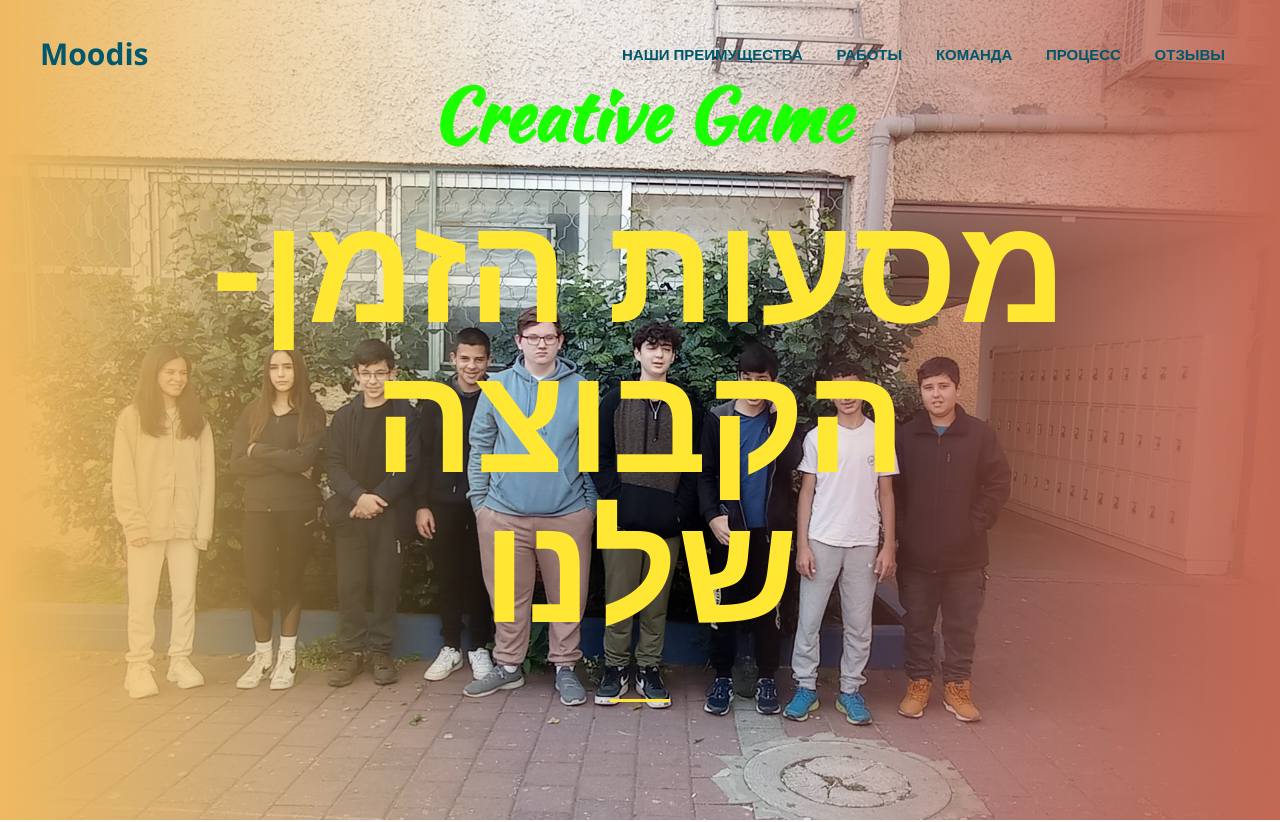
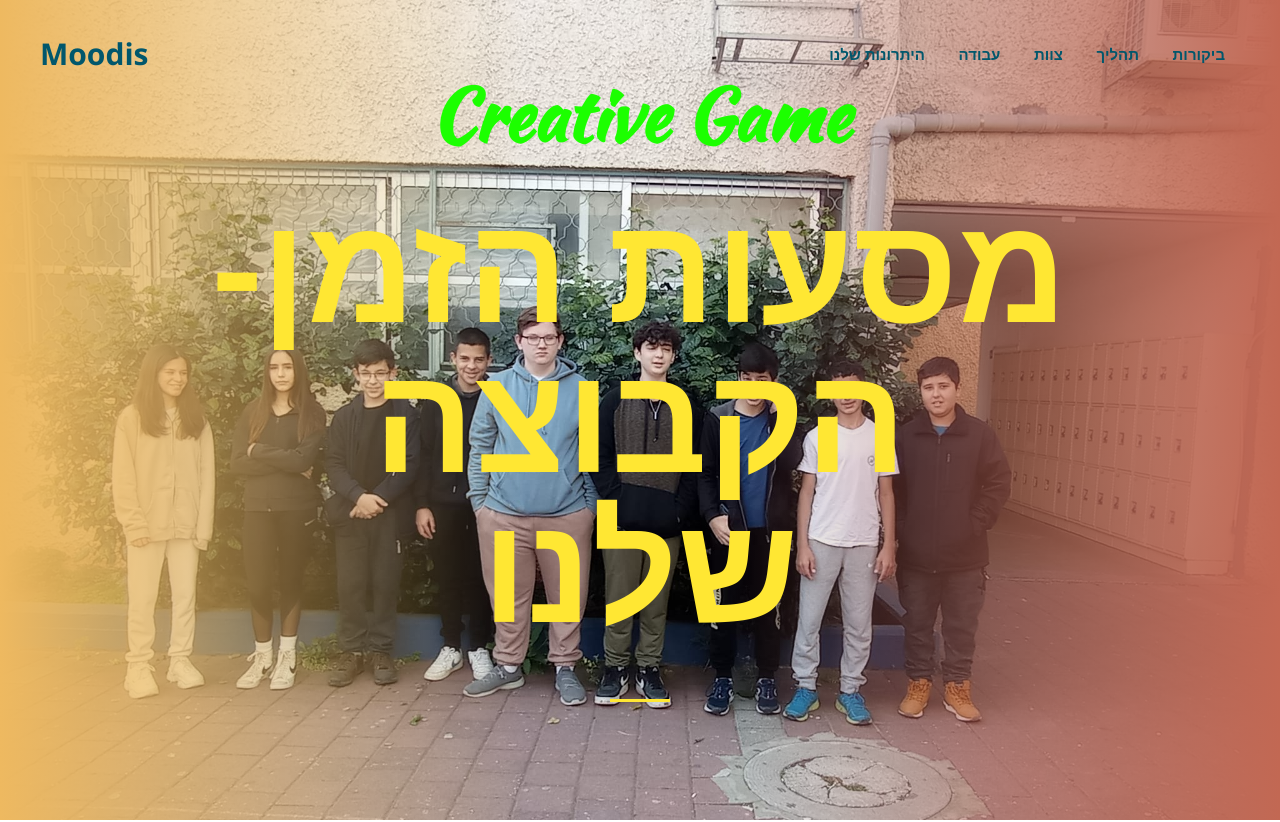
Before and after one commit to MaksUiDevelopment/moodisweb, a plain HTML site: page index.html in a window 1280 px wide. Shown: the top 822 px of the page. Drawn offline with nearby package versions, Linux system fonts and the light colour scheme.

Commit message:
second load

```diff
--- a/index.html
+++ b/index.html
@@ -28,11 +28,11 @@
                 <div class="header__logo" data-scroll="#intro">Moodis</div>
 
                 <nav class="nav" id="nav">
-                    <a class="nav__link" href="#" data-scroll="#about">Наши преимущества</a>
-                    <a class="nav__link" href="#" data-scroll="#services">Работы</a>
-                    <a class="nav__link" href="#" data-scroll="#team">Команда</a>
-                    <a class="nav__link" href="#" data-scroll="#works">Процесс</a>
-                    <a class="nav__link" href="#" data-scroll="#feedback">Отзывы</a>
+                    <a class="nav__link" href="#" data-scroll="#about">היתרונות שלנו</a>
+                    <a class="nav__link" href="#" data-scroll="#services">עבודה</a>
+                    <a class="nav__link" href="#" data-scroll="#team">צוות</a>
+                    <a class="nav__link" href="#" data-scroll="#works">תהליך</a>
+                    <a class="nav__link" href="#" data-scroll="#feedback">ביקורות</a>
                 </nav>
 
                 <button class="nav-toggle" id="nav_toggle" type="button">
```
